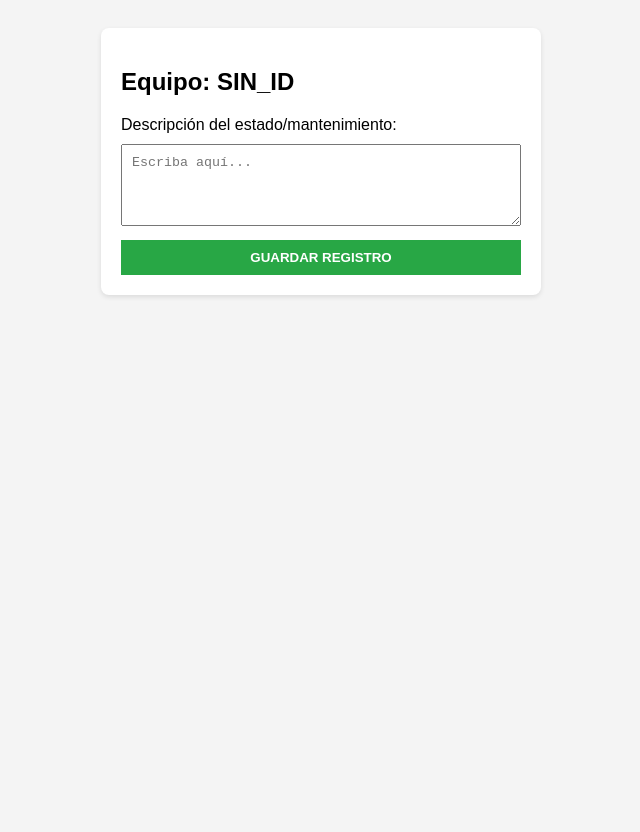
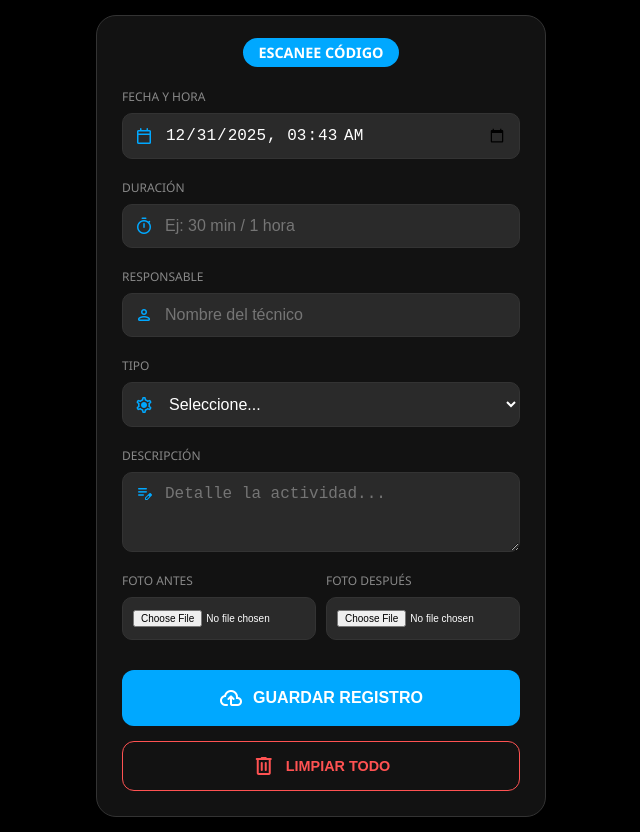
Before and after one commit to dariovivinani-cmd/registro-equipos, a plain HTML site: page index.html in a window 1280 px wide. Shown: the whole page, without its empty margins (319-959 px from the left). Before the commit the page ends 800 px from the top, so only its background shows below. Drawn offline with nearby package versions, Linux system fonts and the light colour scheme.

Commit message:
Update index.html

```diff
--- a/index.html
+++ b/index.html
@@ -1,80 +1,211 @@
  <!DOCTYPE html>
-<html>
+<html lang="es">
 <head>
     <meta charset="UTF-8">
-    <meta name="viewport" content="width=device-width, initial-scale=1.0">
-    <title>Registro de Equipos</title>
+    <meta name="viewport" content="width=device-width, initial-scale=1.0, maximum-scale=1.0, user-scalable=no">
+    <title>Registro Técnico</title>
+    <link rel="stylesheet" href="https://fonts.googleapis.com/css2?family=Material+Symbols+Rounded:opsz,wght,FILL,GRAD@24,400,0,0" />
     <style>
-        body { font-family: sans-serif; padding: 20px; background-color: #f4f4f4; }
-        .container { background: white; padding: 20px; border-radius: 8px; max-width: 400px; margin: auto; box-shadow: 0 2px 5px rgba(0,0,0,0.1); }
-        input, textarea, button { width: 100%; margin-top: 10px; padding: 10px; box-sizing: border-box; }
-        button { background-color: #28a745; color: white; border: none; cursor: pointer; font-weight: bold; }
-        button:disabled { background-color: #ccc; }
-        #mensaje { margin-top: 15px; padding: 10px; border-radius: 4px; display: none; }
+        :root {
+            --bg: #000000;
+            --card: #121212;
+            --input: #2a2a2a;
+            --border: #333333;
+            --accent: #00a8ff;
+            --text: #ffffff;
+        }
+
+        body {
+            background-color: var(--bg); color: var(--text);
+            font-family: 'Segoe UI', sans-serif; margin: 0; padding: 15px;
+            display: flex; justify-content: center;
+        }
+
+        .container {
+            width: 100%; max-width: 450px; background: var(--card);
+            padding: 25px; border-radius: 20px; border: 1px solid var(--border);
+            box-sizing: border-box;
+        }
+
+        .header { text-align: center; margin-bottom: 25px; }
+        .id-label {
+            background: var(--accent); padding: 5px 15px;
+            border-radius: 50px; font-weight: bold; font-size: 0.9em;
+        }
+
+        .form-group { margin-bottom: 20px; }
+        label {
+            display: flex; align-items: center; gap: 8px;
+            font-size: 0.75em; color: #888; margin-bottom: 8px; text-transform: uppercase;
+        }
+
+        .input-box { position: relative; display: flex; align-items: center; }
+        .input-box span { position: absolute; left: 12px; color: var(--accent); font-size: 20px; }
+
+        input, select, textarea {
+            width: 100%; padding: 12px 12px 12px 42px;
+            background: var(--input); border: 1px solid var(--border);
+            color: white; border-radius: 10px; font-size: 16px; box-sizing: border-box;
+        }
+
+        .btn-submit {
+            width: 100%; background: var(--accent); color: white; border: none;
+            padding: 16px; border-radius: 12px; font-weight: bold; cursor: pointer;
+            display: flex; align-items: center; justify-content: center; gap: 10px;
+            margin-top: 10px; font-size: 1em;
+        }
+
+        .btn-clear {
+            width: 100%; background: transparent; color: #ff5252; border: 1px solid #ff5252;
+            padding: 12px; border-radius: 12px; font-weight: bold; cursor: pointer;
+            display: flex; align-items: center; justify-content: center; gap: 10px;
+            margin-top: 15px; font-size: 0.9em;
+        }
+
+        #status { display: none; text-align: center; margin-top: 15px; font-weight: bold; }
     </style>
 </head>
 <body>
 
 <div class="container">
-    <h2 id="titulo">Cargando...</h2>
-    <form id="registroForm">
-        <input type="hidden" id="idEquipo" name="id">
-        <label>Descripción del estado/mantenimiento:</label>
-        <textarea id="descripcion" name="descripcion" rows="4" required placeholder="Escriba aquí..."></textarea>
-        <button type="submit" id="btnGuardar">GUARDAR REGISTRO</button>
+    <div class="header">
+        <span class="id-label" id="displayID">ESCANEE CÓDIGO</span>
+    </div>
+
+    <form id="mainForm">
+        <input type="hidden" id="hojaCodigo">
+
+        <div class="form-group">
+            <label>Fecha y Hora</label>
+            <div class="input-box">
+                <span class="material-symbols-rounded">calendar_today</span>
+                <input type="datetime-local" id="fechaHora" required>
+            </div>
+        </div>
+
+        <div class="form-group">
+            <label>Duración</label>
+            <div class="input-box">
+                <span class="material-symbols-rounded">timer</span>
+                <input type="text" id="duracion" placeholder="Ej: 30 min / 1 hora" required>
+            </div>
+        </div>
+
+        <div class="form-group">
+            <label>Responsable</label>
+            <div class="input-box">
+                <span class="material-symbols-rounded">person</span>
+                <input type="text" id="responsable" placeholder="Nombre del técnico" required>
+            </div>
+        </div>
+
+        <div class="form-group">
+            <label>Tipo</label>
+            <div class="input-box">
+                <span class="material-symbols-rounded">settings</span>
+                <select id="tipo" required>
+                    <option value="">Seleccione...</option>
+                    <option value="preventivo">Preventivo</option>
+                    <option value="correctivo">Correctivo</option>
+                    <option value="programado">Programado</option>
+                </select>
+            </div>
+        </div>
+
+        <div class="form-group">
+            <label>Descripción</label>
+            <div class="input-box">
+                <span class="material-symbols-rounded" style="top:12px">edit_note</span>
+                <textarea id="descripcion" rows="3" placeholder="Detalle la actividad..." required style="padding-top:12px"></textarea>
+            </div>
+        </div>
+
+        <div style="display: grid; grid-template-columns: 1fr 1fr; gap: 10px;">
+            <div class="form-group">
+                <label>Foto Antes</label>
+                <input type="file" id="foto1" accept="image/*" capture="camera" style="padding-left:10px; font-size: 10px;">
+            </div>
+            <div class="form-group">
+                <label>Foto Después</label>
+                <input type="file" id="foto2" accept="image/*" capture="camera" style="padding-left:10px; font-size: 10px;">
+            </div>
+        </div>
+
+        <button type="submit" class="btn-submit" id="btnS">
+            <span class="material-symbols-rounded">cloud_upload</span> GUARDAR REGISTRO
+        </button>
+
+        <button type="button" class="btn-clear" onclick="window.location.reload()">
+            <span class="material-symbols-rounded">delete</span> LIMPIAR TODO
+        </button>
     </form>
-    <div id="mensaje"></div>
+
+    <div id="status"></div>
 </div>
 
 <script>
-    // 1. PEGA AQUÍ TU URL DE GOOGLE APPS SCRIPT (LA QUE TERMINA EN /exec)
+    // URL CORREGIDA (Sin espacios al final)
     const WEB_APP_URL = "https://script.google.com/macros/s/AKfycbz98xny-dI8JXlQo0Q4imoaIJ7eqtK9E_N-04jJ9UtkADzzgP-j3gBsXStq0UCoNF8aKQ/exec";
 
-    // Obtener el ID del equipo desde la URL (?id=EH-LVB-001)
-    const urlParams = new URLSearchParams(window.location.search);
-    const idEquipo = urlParams.get('id') || 'SIN_ID';
-    document.getElementById('idEquipo').value = idEquipo;
-    document.getElementById('titulo').innerText = "Equipo: " + idEquipo;
+    window.onload = () => {
+        const params = new URLSearchParams(window.location.search);
+        const code = params.get('id');
+        if(code) {
+            document.getElementById('hojaCodigo').value = code;
+            document.getElementById('displayID').innerText = "ID: " + code;
+        }
 
-    const form = document.getElementById('registroForm');
-    const btn = document.getElementById('btnGuardar');
-    const mensajeDiv = document.getElementById('mensaje');
+        const ahora = new Date();
+        ahora.setMinutes(ahora.getMinutes() - ahora.getTimezoneOffset());
+        document.getElementById('fechaHora').value = ahora.toISOString().slice(0,16);
+    };
 
-    form.addEventListener('submit', function(e) {
+    const toBase64 = file => new Promise((resolve) => {
+        if(!file) return resolve(null);
+        const reader = new FileReader();
+        reader.readAsDataURL(file);
+        reader.onload = () => resolve(reader.result);
+    });
+
+    document.getElementById('mainForm').onsubmit = async (e) => {
         e.preventDefault();
+        const btn = document.getElementById('btnS');
+        const st = document.getElementById('status');
 
         btn.disabled = true;
-        btn.innerText = "Enviando...";
-        mensajeDiv.style.display = "none";
+        st.style.display = "block";
+        st.innerText = "⏳ Enviando datos...";
+        st.style.color = "#00a8ff";
 
-        const formData = new FormData(form);
-        const data = {};
-        formData.forEach((value, key) => data[key] = value);
+        const payload = {
+            hojaCodigo: document.getElementById('hojaCodigo').value,
+            fechaHora: document.getElementById('fechaHora').value,
+            duracion: document.getElementById('duracion').value,
+            responsable: document.getElementById('responsable').value,
+            tipo: document.getElementById('tipo').value,
+            descripcion: document.getElementById('descripcion').value,
+            fotoAntes: await toBase64(document.getElementById('foto1').files[0]),
+            fotoDespues: await toBase64(document.getElementById('foto2').files[0])
+        };
 
-        // Envío de datos mediante fetch (POST)
-        fetch(WEB_APP_URL, {
-            method: 'POST',
-            mode: 'no-cors', // Importante para evitar bloqueos de navegador
-            body: new URLSearchParams(formData)
-        })
-        .then(() => {
-            mensajeDiv.innerText = "✅ Registro enviado con éxito";
-            mensajeDiv.style.backgroundColor = "#d4edda";
-            mensajeDiv.style.color = "#155724";
-            mensajeDiv.style.display = "block";
-            form.reset();
+        try {
+            // El envío debe ser como texto JSON para que Apps Script lo entienda
+            await fetch(WEB_APP_URL, {
+                method: 'POST',
+                mode: 'no-cors',
+                cache: 'no-cache',
+                body: JSON.stringify(payload)
+            });
+
+            st.innerText = "✅ Registro Guardado";
+            st.style.color = "#00ff88";
+            setTimeout(() => window.location.reload(), 2000);
+        } catch (error) {
+            st.innerText = "❌ Error de conexión";
+            st.style.color = "#ff5252";
             btn.disabled = false;
-            btn.innerText = "GUARDAR REGISTRO";
-        })
-        .catch(error => {
-            mensajeDiv.innerText = "❌ Error: " + error;
-            mensajeDiv.style.backgroundColor = "#f8d7da";
-            mensajeDiv.style.display = "block";
-            btn.disabled = false;
-            btn.innerText = "GUARDAR REGISTRO";
-        });
-    });
+        }
+    };
 </script>
-
 </body>
 </html>
```
